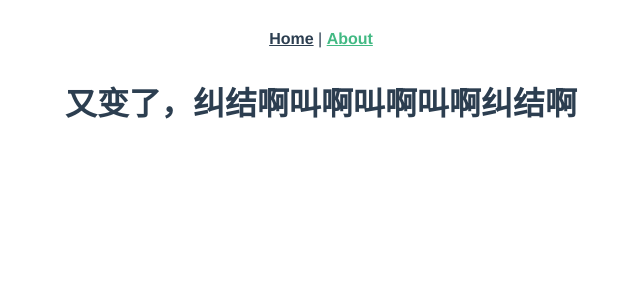
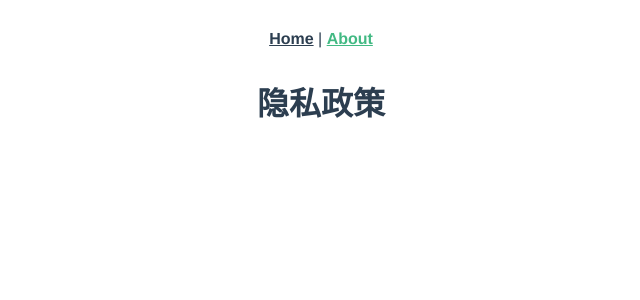
Before and after one commit to PrettyKing/vue-github-travis-ci, a Vue app: page /#/about in a window 1280 px wide. Shown: the top 300 px of the page, without its empty margins (319-959 px from the left). Built offline with nearby package versions, Linux system fonts and the light colour scheme.

Commit message:
change update

```diff
--- a/package.json
+++ b/package.json
@@ -5,6 +5,8 @@
   "scripts": {
     "serve": "vue-cli-service serve",
     "build": "vue-cli-service build",
+    "prebuild": "rimraf dist",
+    "postbuild": "node sync-cdn.js",
     "prod": "vue-cli-service build && node ./qiniu-test.js && node sync-cdn.js"
   },
   "dependencies": {
--- a/src/views/About.vue
+++ b/src/views/About.vue
@@ -1,6 +1,6 @@
 <template>
   <div class="about">
-      <h1>又变了，纠结啊叫啊叫啊叫啊纠结啊</h1>
+      <h1>隐私政策</h1>
   </div>
 </template>
 <script>
```
